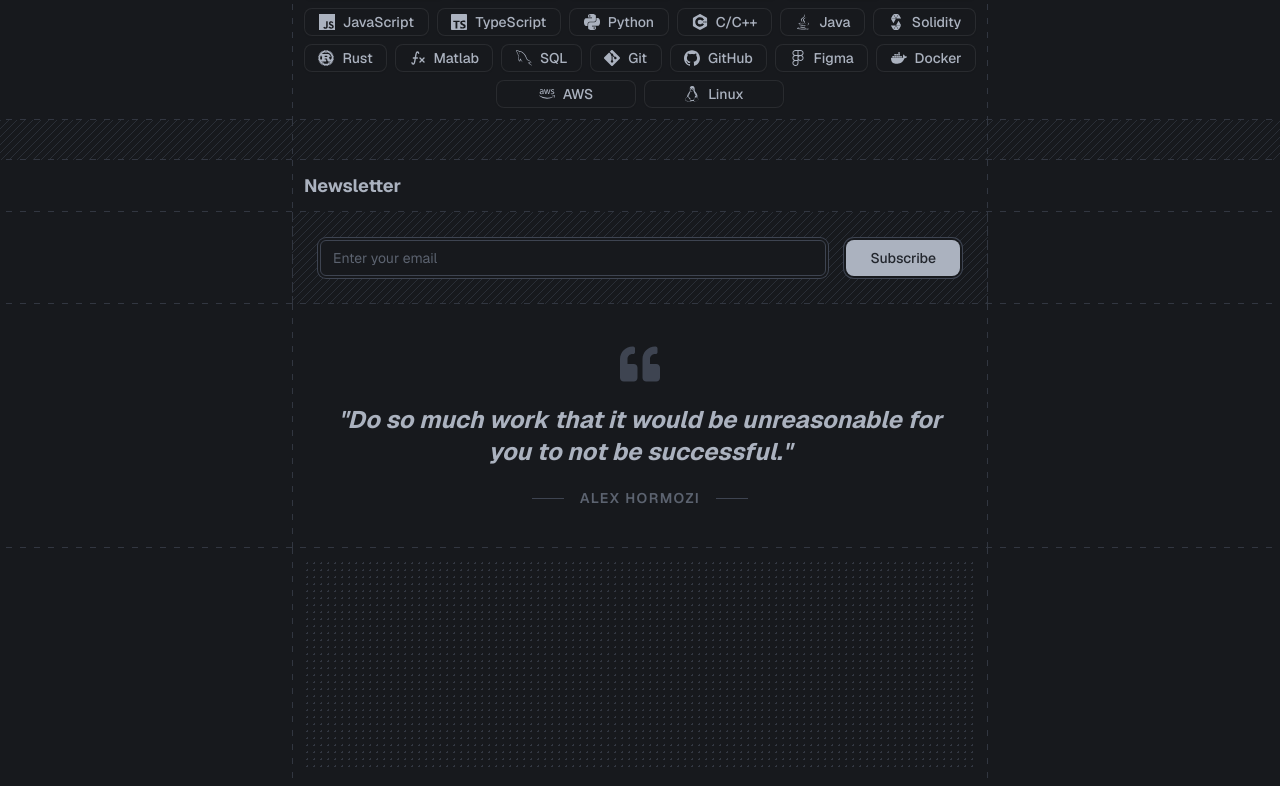
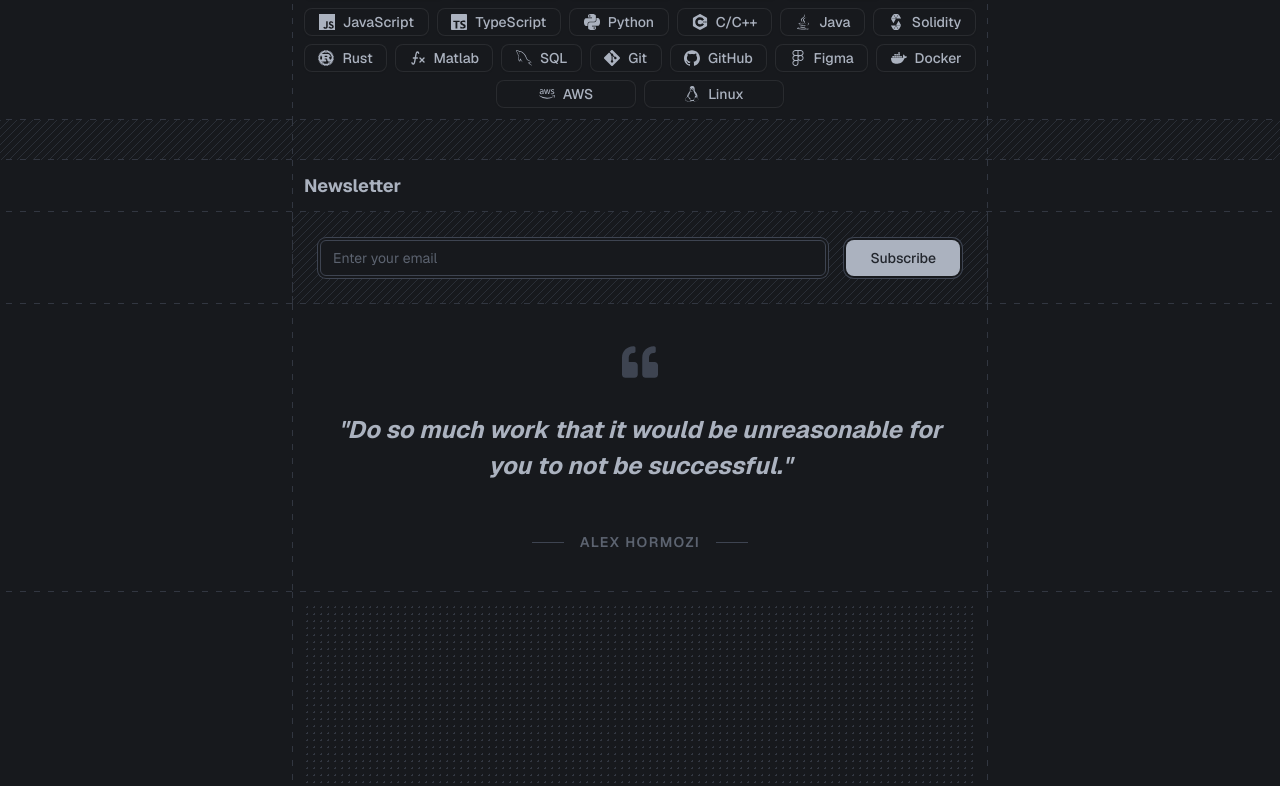
Before and after one commit to ogjash/devfolio, a Next.js app: page / in a window 1280 px wide. Shown: the part 2602-3388 px from the top of the page. Built offline with nearby package versions, Linux system fonts and the light colour scheme; no server answers.

Commit message:
added some styles

```diff
--- a/src/app/globals.css
+++ b/src/app/globals.css
@@ -184,7 +184,7 @@
   --primary-foreground: #22262d;
   --secondary: #23272e;
   --secondary-foreground: #abb2bf;
-  --muted: #23272e;
+  --muted: #1e2025;
   --muted-foreground: #5c6370;
   --card: #1e2227;
   --card-foreground: #abb2bf;
--- a/src/components/kibo-ui/contribution-graph/index.tsx
+++ b/src/components/kibo-ui/contribution-graph/index.tsx
@@ -328,7 +328,7 @@ export const ContributionGraphBlock = ({
   return (
     <rect
       className={cn(
-        'stroke-foreground/10',
+        'stroke-foreground/5',
         'data-[level="0"]:fill-muted',
         'data-[level="1"]:fill-foreground/30',
         'data-[level="2"]:fill-foreground/50',
--- a/src/components/project-card.tsx
+++ b/src/components/project-card.tsx
@@ -23,7 +23,7 @@ export default function ProjectCard({ title, projectImage, backgroundImage }: Pr
       </div>
 
       <div className="relative z-10 pt-2 px-3">
-        <span className="block text-xs font-semibold text-foreground group-hover:text-primary-foreground drop-shadow-sm transition-all duration-400 left-0 group-hover:left-1/2 group-hover:-translate-x-1/2 relative w-fit">
+        <span className="block text-xs font-semibold text-foreground dark:group-hover:text-primary-foreground drop-shadow-sm transition-all duration-400 left-0 group-hover:left-1/2 group-hover:-translate-x-1/2 relative w-fit">
           {title}
         </span>
       </div>
--- a/src/views/home/quote.tsx
+++ b/src/views/home/quote.tsx
@@ -6,11 +6,11 @@ import { FaQuoteLeft } from "react-icons/fa"
 export default function Quote(){
   return(
     <div className="flex flex-col gap-5 items-center p-10">
-      <FaQuoteLeft className="size-10 text-border"/>
-      <div className="text-center text-2xl font-bold italic">
+      <FaQuoteLeft className="size-9 text-border"/>
+      <div className="text-center text-2xl font-bold leading-9 italic mt-3">
         "Do so much work that it would be unreasonable for you to not be successful."
       </div>
-      <div className="flex items-center gap-4 text-sm text-muted-foreground font-semibold tracking-widest">
+      <div className="flex items-center gap-4 text-sm text-muted-foreground font-semibold tracking-widest mt-7">
         <div className="h-px w-8 bg-border"></div>
           ALEX HORMOZI
         <div className="h-px w-8 bg-border"></div>
```
